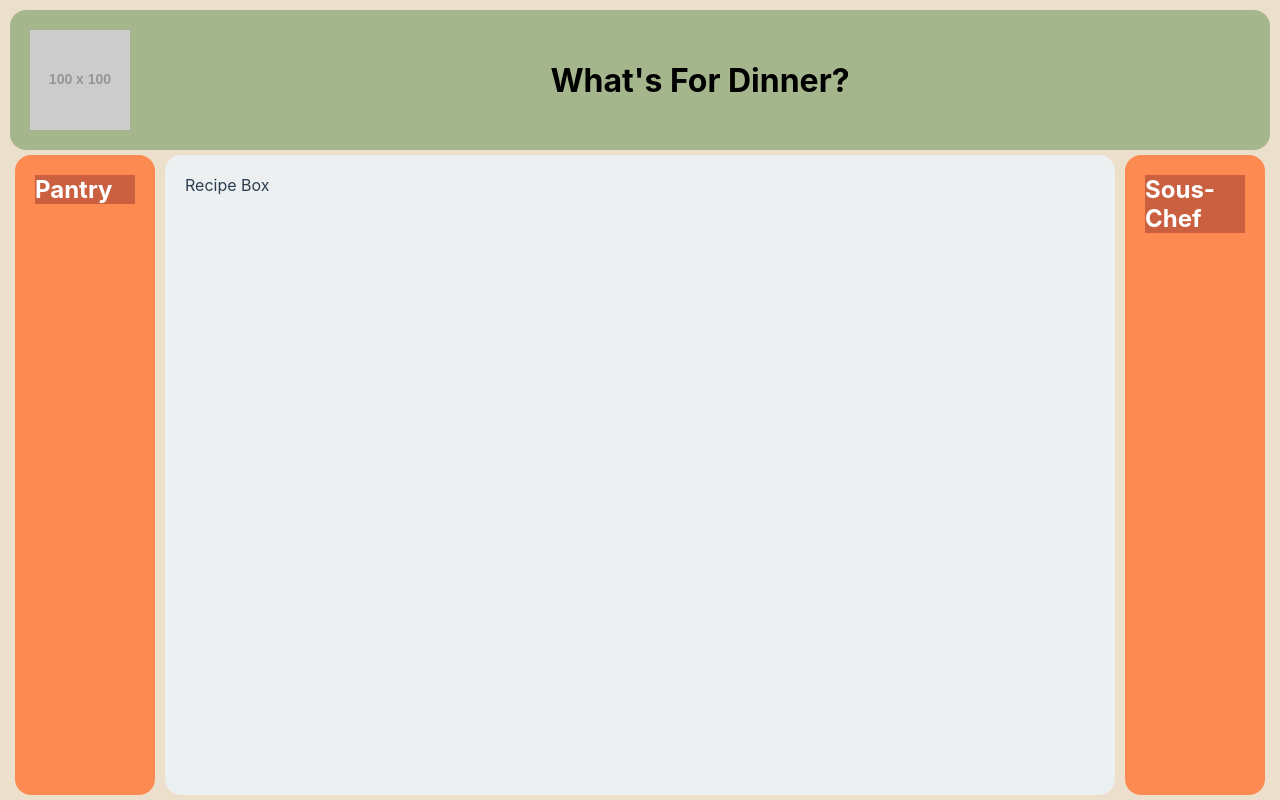
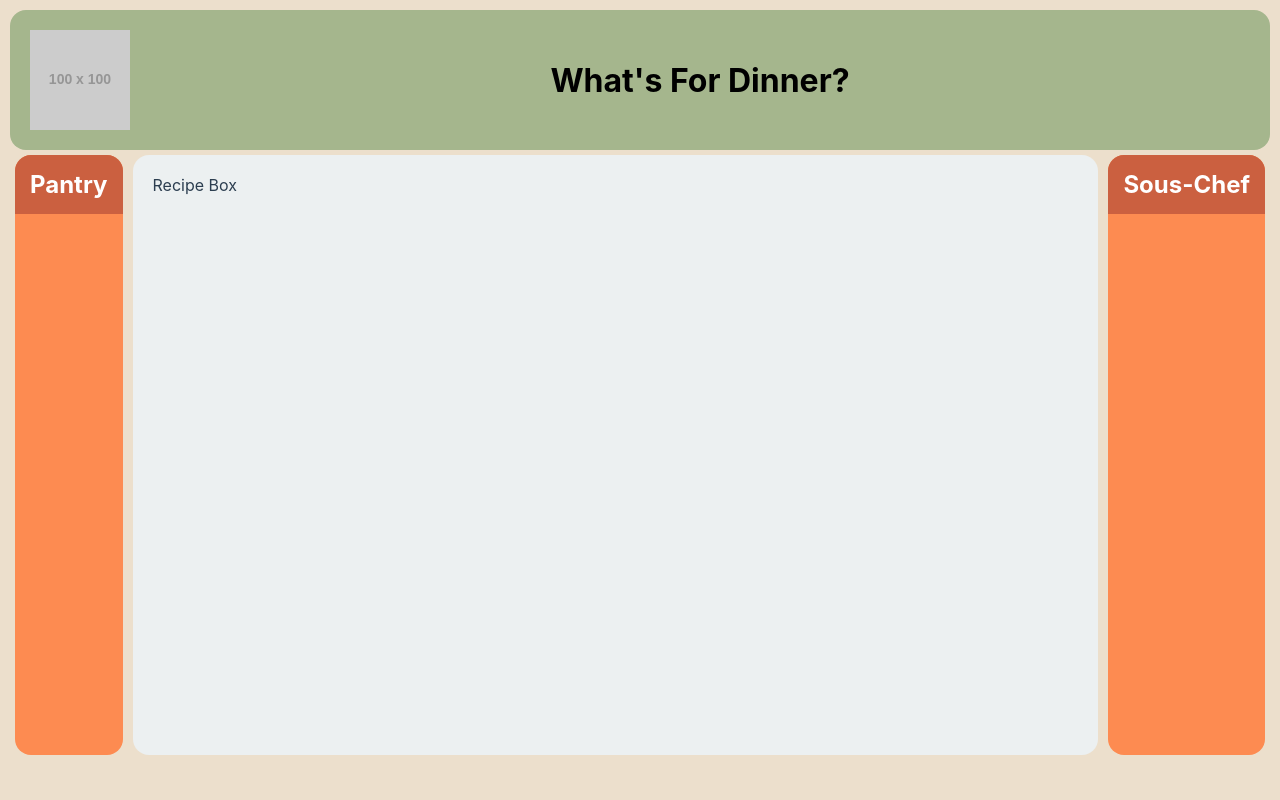
Before and after one commit to Stinger18/MealApp, a React (Create React App) app in the folder React-App/dinner-app/: page / in a window 1280 px wide. Built offline with nearby package versions, Linux system fonts and the light colour scheme.

Commit message:
Moved things to folders and Started RecipeItem Component
Ran short on time so didn't get too far with the new component, but it can be expanded on or thrown out if need be.

```diff
--- a/React-App/dinner-app/src/App.css
+++ b/React-App/dinner-app/src/App.css
@@ -60,9 +60,8 @@
 
 /* Sidebar container styles */
 .sidebar-container {
-  width: 100px;
+  width: fit-content;
   background-color: #fd8b51; /* Default dark background */
-  padding: 20px;
   margin: 5px;
   color: #fff;
   display: flex;
@@ -75,6 +74,8 @@
 .sidebar-title {
   font-size: 1.5rem;
   margin-bottom: 20px;
+  padding: 15px;
+  border-radius: 16px 16px 0 0; /* Rounded top corners */
   font-weight: bold;
   background-color: #cb6040;
 }
@@ -85,3 +86,23 @@
   color: #fd8b51;
   flex-grow: 1; /* Ensure the body takes up remaining space */
 }
+
+/* RecipeItem.css */
+
+/* Recipe Item */
+.recipe-item {
+  padding: 10px;
+  margin: 5px;
+  background-color: #f9f9f9; /* Light background for recipe items */
+  border-radius: 16px;
+  display: flex;
+  justify-content: space-between;
+  align-items: center;
+}
+
+/* Recipe Img */
+.recipe-img {
+  width: 50px; /* Set image size */
+  height: auto;
+  border-radius: 16px;
+}
--- a/React-App/dinner-app/src/App.js
+++ b/React-App/dinner-app/src/App.js
@@ -1,8 +1,8 @@
 // import React, { useState } from "react";
 import "./App.css";
-import TitleBar from "./TitleBar";
-import Sidebar from "./Sidebar";
-import RecipeBox from "./RecipeBox";
+import TitleBar from "./components/TitleBar";
+import Sidebar from "./components/Sidebar";
+import RecipeBox from "./components/RecipeBox";
 
 function App() {
   return (
```
Also changed, not shown: React-App/dinner-app/src/components/RecipeItem.js (added, +10 -0 lines), React-App/dinner-app/src/components/RecipeBox.js (renamed from React-App/dinner-app/src/RecipeBox.js), React-App/dinner-app/src/components/Sidebar.js (renamed from React-App/dinner-app/src/Sidebar.js), React-App/dinner-app/src/components/TitleBar.js (renamed from React-App/dinner-app/src/TitleBar.js).
